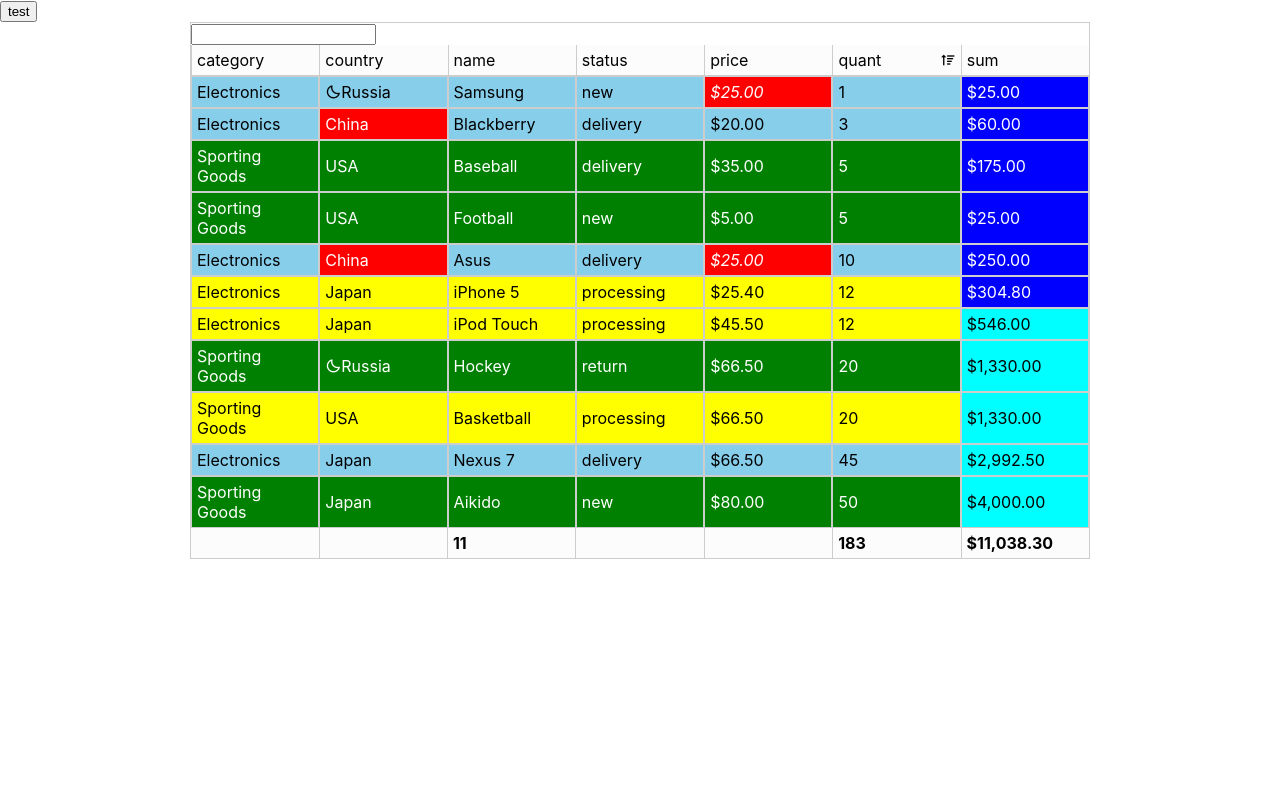
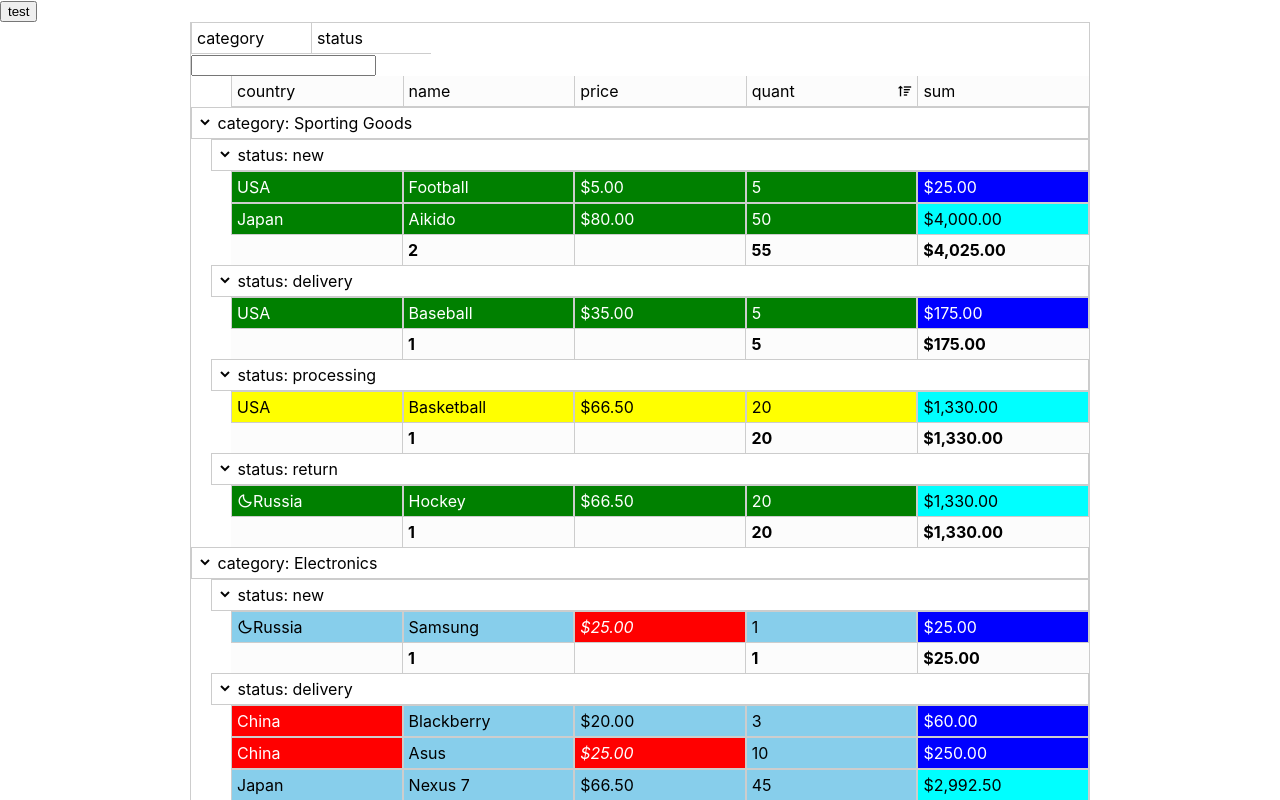
Before and after one commit to DYGidin/react-table, a React (Create React App) app: page / in a window 1280 px wide. Shown: the top 800 px of the page. Built offline with nearby package versions, Linux system fonts and the light colour scheme.

Commit message:
move groups

```diff
--- a/src/App.js
+++ b/src/App.js
@@ -126,7 +126,7 @@
       }
     ],
     //filter: { searchStr: 'Jap' },
-    //groups: ['category', 'status']
+    groups: ['category', 'status']
   }
 
   const [table, setTable] = useState(mock);
--- a/src/assets/css/style.css
+++ b/src/assets/css/style.css
@@ -104,3 +104,10 @@
 .react-table__groups-list li + li {
   margin-left: 10px;
 }
+.react-table__groups-list .move-component {
+  width: 100%;
+  max-width: 120px;
+}
+.move-component {
+  width: 100%;
+}
--- a/src/components/Columns/Column.js
+++ b/src/components/Columns/Column.js
@@ -1,7 +1,7 @@
 import React, { useRef, useEffect, useContext, useState } from 'react';
 import { Context } from '../context';
 function Column(props) {
-  const { children, column, hoverColumn } = props;
+  const { children, column, hoverElement } = props;
   const { handleOrderBy, dispatch, state } = useContext(Context);
   const el = useRef();
 
@@ -11,7 +11,7 @@
 
   return (
     <div ref={el}
-      className={'react-table__column ' + (hoverColumn===column.name ? 'hover' : '')}
+      className={'react-table__column ' + (hoverElement===column.name ? 'hover' : '')}
       onClick={() => handleOrderBy(column)}>
       <a className="react-table__column-link">{children}</a>
       {column?.sort ? <i className={column.sort === 'asc' ? 'bx bx-sort-up' : 'bx bx-sort-down'}></i> : ''}
--- a/src/components/Groups/GroupListItem.js
+++ b/src/components/Groups/GroupListItem.js
@@ -1,7 +1,7 @@
 import React, { useRef, useEffect, useContext, useState } from 'react';
 import { Context } from '../context';
 function GroupListItem(props) {
-  const { children, column, hoverColumn } = props;
+  const { children, column, hoverElement } = props;
   const { dispatch, state } = useContext(Context);
   const el = useRef();
 
@@ -12,7 +12,7 @@
 
   return (
     <div ref={el}
-      className={'react-table__column ' + (hoverColumn === column.name ? 'hover' : '')}>
+      className={'react-table__column ' + (hoverElement === column.name ? 'hover' : '')}>
       {children}
     </div>
   );
--- a/src/components/MoveComponent/MoveComponent.js
+++ b/src/components/MoveComponent/MoveComponent.js
@@ -4,7 +4,7 @@
   const [style, setStyle] = useState(null)
   const [mouseDown, setMouseDown] = useState(false);
   const offset = useRef();
-
+  const el = useRef();
   useEffect(() => {
     if (mouseDown) {
       document.addEventListener('mousemove', mouseMove);
@@ -41,8 +41,7 @@
   }
 
   const handleMouseDown = (event) => {
-    const { left, top, width, height } = event.target.getBoundingClientRect();
-
+    const { left, top, width, height } = el.current.getBoundingClientRect();
     offset.current = {
       offsetX: event.clientX - left,
       offsetY: event.clientY - top,
@@ -64,7 +63,8 @@
 
   return (
     <div
-      style={{ width: '100%' }}
+      className='move-component'
+      ref={el}
       onMouseDown={(event) => handleMouseDown(event)}>
       {style &&
         <div style={style}>{children}</div>
--- a/src/components/Table.js
+++ b/src/components/Table.js
@@ -1,4 +1,4 @@
-import React, { useMemo, useEffect, useReducer } from 'react';
+import React, { useMemo, useEffect, useReducer, useState } from 'react';
 import { Columns, Column } from './Columns';
 import { Rows, Row, FilterRows } from './Rows';
 import { Footer, FooterCell } from './Footer';
@@ -15,11 +15,12 @@
 import GroupListItem from './Groups/GroupListItem';
 
 
-function Table({ table }) {
-
+function Table(props) {
+  const [table, setTable] = useState(props.table);
+  const [updateGroups, setUpdateGroups] = useState(false);
   const [state, dispatch] = useReducer(reducer, table);
 
-  let { columns, groups, rows, filter, paintRows, ready, moveColumn, hoverColumn, groupsList } = state || null;
+  let { columns, groups, rows, filter, paintRows, ready, dragElement, hoverElement, groupsList } = state || null;
   const marginGroup = useMemo(() => columns.filter(col => col.isGroup === true).length * 20);
 
   useEffect(() => {
@@ -41,13 +42,14 @@
 
   useEffect(() => {
     if (ready) {
+      console.log('ready')
       handleOrderBy(columns.find(c => c?.sort), false);
     }
   }, [ready]);
 
-  const handleMoveStart = (columnName) => {
+  const handleMoveStart = (name, type = 'column') => {
     dispatch({ type: 'mouse-down', payload: true });
-    dispatch({ type: 'move-column', payload: columnName });
+    dispatch({ type: 'drag-element', payload: { name, type } });
   }
 
   const handleMove = (position) => {
@@ -89,12 +91,27 @@
 
   }
 
+  /**
+   * проблема с сортировкой
+   * сделать сортировку только через объект фильтр
+   */
+  useEffect(() => {
+    if (groupsList) {
+      dispatch({ type: 'ready', payload: false })
+      const newTable = { ...table, groups: groupsList.map(g => g.name) }
+      setTable(newTable)
+    }
+  }, [updateGroups])
+
   const handleMoveStop = () => {
-    dispatch({ type: 'mouse-up', payload: moveColumn });
+    dispatch({ type: 'move-element', payload: dragElement });
     dispatch({ type: 'mouse-down', payload: false });
     dispatch({ type: 'set-hover', payload: '' });
-    dispatch({ type: 'move-column', payload: '' });
-    dispatch({ type: 'set-data', payload: { filter: { ...filter } } });
+    dispatch({ type: 'drag-element', payload: '' });
+    if (dragElement.type === 'group')
+      setUpdateGroups(!updateGroups)
+
+    dispatch({ type: 'set-data', payload: { filter: { ...filter } } })
   }
 
   const handleSearchBar = (value) => {
@@ -148,12 +165,12 @@
             groupsList.map((group, i) =>
               <MoveComponent
                 key={i}
-                handleMoveStart={() => handleMoveStart(group.name)}
+                handleMoveStart={() => handleMoveStart(group.name, 'group')}
                 handleMoveStop={handleMoveStop}
                 handleMove={handleMove}>
                 <GroupListItem
                   key={i}
-                  hoverColumn={hoverColumn}
+                  hoverElement={hoverElement}
                   column={group}>{group.name}</GroupListItem>
               </MoveComponent>
             )
@@ -175,7 +192,7 @@
                   >
                     <Column
                       key={i}
-                      hoverColumn={hoverColumn}
+                      hoverElement={hoverElement}
                       column={column}>{column.name}</Column>
                   </MoveComponent>
                 )}
@@ -232,7 +249,7 @@
                 >
                   <Column
                     key={i}
-                    hoverColumn={hoverColumn}
+                    hoverElement={hoverElement}
                     column={column}>
                     {column.name}
                   </Column>
--- a/src/components/reducer.js
+++ b/src/components/reducer.js
@@ -7,8 +7,7 @@
       return { ...state, ...action.payload }
     case 'mouse-down':
       return { ...state, mouseDown: action.payload }
-    case 'mouse-up':
-
+    case 'move-element':
       const moveArr = (arr, old_index, new_index) => {
         if (new_index >= arr.length) {
           let k = new_index - arr.length + 1;
@@ -23,18 +22,31 @@
       if (!state.mouseDown)
         return { ...state, mouseDown: false };
 
-      const newIndex = state.columns.indexOf(state.columns.find(c => c.name === state.hoverColumn));
-      const oldIndex = state.columns.indexOf(state.columns.find(c => c.name === action.payload));
+      let newIndex;
+      let oldIndex = newIndex = -1;
 
-      if (newIndex === -1)
-        return { ...state, mouseDown: false };
+      switch (action.payload.type) {
+        case 'group':
+          newIndex = state.groupsList.indexOf(state.groupsList.find(c => c.name === state.hoverElement));
+          oldIndex = state.groupsList.indexOf(state.groupsList.find(c => c.name === action.payload.name));
+          if (newIndex === -1)
+            return { ...state, mouseDown: false };
 
-      state.columns = moveArr(state.columns, oldIndex, newIndex);
+          state.groupsList = moveArr(state.groupsList, oldIndex, newIndex);
+          break;
+        default:
+          newIndex = state.columns.indexOf(state.columns.find(c => c.name === state.hoverElement));
+          oldIndex = state.columns.indexOf(state.columns.find(c => c.name === action.payload.name));
+          if (newIndex === -1)
+            return { ...state, mouseDown: false };
 
-      state.mouseDown = false
+          state.columns = moveArr(state.columns, oldIndex, newIndex);
+          break;
+      }
+
       return { ...state, mouseDown: false }
-    case 'move-column':
-      return { ...state, moveColumn: action.payload }
+    case 'drag-element':
+      return { ...state, dragElement: action.payload }
     case 'calc-formula':
       state.columns.filter(col => col.formula).forEach(column => {
         state.rows = state.rows.map(row => {
@@ -64,13 +76,13 @@
 
       return state;
     case 'set-hover':
-      state.hoverColumn = '';
+      let hoverElement = '';
       state.columns.forEach(col => {
         if (col.name === action.payload) {
-          state.hoverColumn = col.name
+          hoverElement = col.name
         }
       })
-      return { ...state };
+      return { ...state, hoverElement };
     default:
       return state;
   }
```
